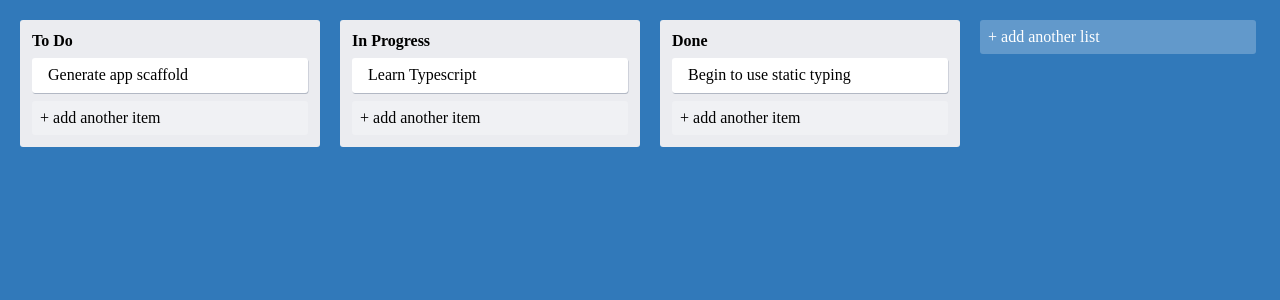
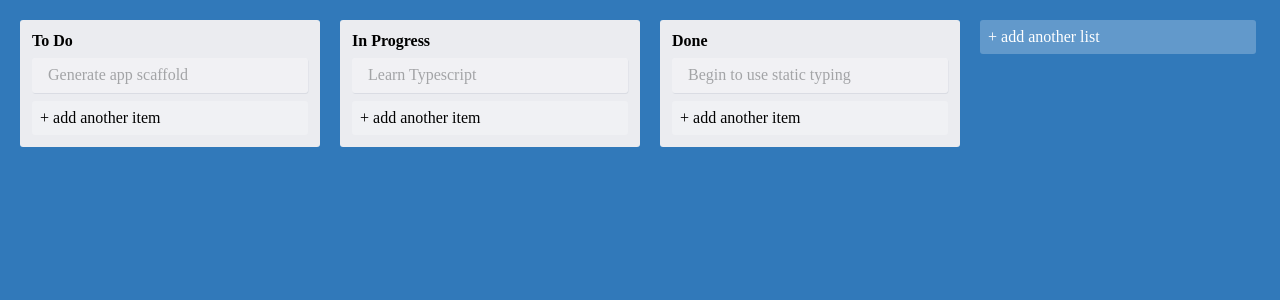
Before and after one commit to cyhfe/trello-clone, a React (Create React App) app in the folder client/: page / in a window 1280 px wide. Shown: the top 300 px of the page. Built offline with nearby package versions, Linux system fonts and the light colour scheme.

Commit message:
update:drag & drop

```diff
--- a/client/src/App.tsx
+++ b/client/src/App.tsx
@@ -7,9 +7,6 @@ import AddNewItem from "./components/addNewItem";
 
 import { useAppState } from "./state/AppStateContext";
 import { addList } from "./state/actions";
-
-import "./App.css";
-
 
 const AppContainer = styled.div`
   height: 100%;
--- a/client/src/components/card.tsx
+++ b/client/src/components/card.tsx
@@ -1,7 +1,7 @@
 import React from "react";
 import styled from "styled-components";
-
-const CardContainer = styled.div`
+import {DragPreviewContainer} from '../styles'
+const CardContainer = styled(DragPreviewContainer)`
   background-color: #fff;
   cursor: pointer;
   margin-bottom: 0.5rem;
@@ -16,7 +16,7 @@ type CardProps = {
 };
 
 const Card = ({ text }: CardProps) => {
-  return <CardContainer>{text}</CardContainer>;
+  return <CardContainer isHidden>{text}</CardContainer>;
 };
 
 export default Card;
--- a/client/src/components/column.tsx
+++ b/client/src/components/column.tsx
@@ -1,16 +1,20 @@
-import React from "react";
+import React, { useRef } from "react";
 import styled from "styled-components";
 import { useAppState } from "../state/AppStateContext";
 import Card from "./card";
 import AddNewItem from "./addNewItem";
-import { addTask } from "../state/actions";
+import { addTask, moveList } from "../state/actions";
 import { useItemDrag } from "../utils/useItemGrag";
+import { useDrop } from "react-dnd";
+import { DragPreviewContainer } from "../styles";
+import { isHidden } from "../utils/isHidden";
+
 const ColumnWrap = styled.div`
   min-width: 320px;
   padding-right: 20px;
 `;
 
-const ColumnContainer = styled.div`
+const ColumnContainer = styled(DragPreviewContainer)`
   border-radius: 3px;
   padding: 12px;
   background-color: #ebecf0;
@@ -27,20 +31,29 @@ type ColumnProps = {
 };
 
 const Column = ({ id, text }: ColumnProps) => {
-  const { getTasksByListId, dispatch } = useAppState();
+  const { getTasksByListId, dispatch, draggedItem } = useAppState();
   const tasks = getTasksByListId(id);
+  const ref = useRef<HTMLDivElement>(null);
+  const { drag } = useItemDrag({ id, text, type: "COLUMN" });
+  const [, drop] = useDrop({
+    accept: "COLUMN",
+    hover() {
+      if (!draggedItem) return;
+      if (draggedItem.type === "COLUMN") {
+        if (draggedItem.id === id) return;
+        dispatch(moveList(draggedItem.id, id));
+      }
+    },
+  });
+  drag(drop(ref));
   return (
     <ColumnWrap>
-      <ColumnContainer>
+      <ColumnContainer ref={ref} isHidden={isHidden(draggedItem, "COLUMN", id)}>
         <Title>{text}</Title>
         {tasks.map((task) => {
           return <Card key={task.id} text={task.text} />;
         })}
-        <AddNewItem
-          toggleButtonText={"+ add another item"}
-          onAdd={(text) => dispatch(addTask(text, id))}
-          dark
-        />
+        <AddNewItem toggleButtonText={"+ add another item"} onAdd={(text) => dispatch(addTask(text, id))} dark />
       </ColumnContainer>
     </ColumnWrap>
   );
--- /dev/null
+++ b/client/src/styles.ts
@@ -0,0 +1,9 @@
+import styled from "styled-components";
+
+type DragPreviewContainerProps = {
+  isHidden?: boolean;
+};
+
+export const DragPreviewContainer = styled.div<DragPreviewContainerProps>`
+  opacity: ${(props) => (props.isHidden ? 0.3 : 1)};
+`;
--- a/client/src/utils/arrayUtils.ts
+++ b/client/src/utils/arrayUtils.ts
@@ -1,26 +1,26 @@
-import {cloneDeep} from 'lodash'
+import { cloneDeep } from "lodash";
 type Item = {
   id: string;
 };
-export const findItemIndexById = <TItem extends Item>(
-  items: TItem[],
-  id: string
-) => {
+export const findItemIndexById = <TItem extends Item>(items: TItem[], id: string) => {
   return items.findIndex((item) => item.id === id);
 };
 
+const removeItemAtIndex = <TItem>(array: TItem[], index: number) => {
+  // return [...array.slice(0, index), ...array.slice(index + 1)];
+  const copiedArray = cloneDeep(array)
+  copiedArray.splice(index, 1)
+  return copiedArray
+};
 
-const removeItemAtIndex = <TItem>(array: TItem[], from:number) => {
-  const newArray = cloneDeep(array)
-  return newArray.splice(from, 1)
-}
-
-const insertItemAtIndex = <TItem>(array:TItem[], item: TItem, index:number) => {
-  const newArray = cloneDeep(array)
-  return newArray.splice(index - 1, 0, item)
-}
+const insertItemAtIndex = <TItem>(array: TItem[], item: TItem, index: number) => {
+  // return [...array.slice(0, index), item, ...array.slice(index)];
+  const copiedArray = cloneDeep(array)
+  copiedArray.splice(index, 0, item)
+  return copiedArray
+};
 
 export const moveItem = <TItem>(array: TItem[], from: number, to: number) => {
-  const item = array[from]
-  return insertItemAtIndex(removeItemAtIndex(array, from), item, to)
-}
+  const item = array[from];
+  return insertItemAtIndex(removeItemAtIndex(array, from), item, to);
+};
--- /dev/null
+++ b/client/src/utils/isHidden.ts
@@ -0,0 +1,5 @@
+import { DragItem } from "../dragItem";
+
+export const isHidden = (draggedItem: DragItem | null, itemType: string, id: string): boolean => {
+  return Boolean(draggedItem && draggedItem.id === id && draggedItem.type === itemType);
+};
--- a/client/src/utils/useItemGrag.ts
+++ b/client/src/utils/useItemGrag.ts
@@ -5,7 +5,7 @@ import { setDraggedItem } from "../state/actions";
 
 export const useItemDrag = (item: DragItem) => {
   const { dispatch } = useAppState();
-  const [, drag] = useDrag(() => ({
+  const [, drag] = useDrag({
     type: item.type,
     item: () => {
       dispatch(setDraggedItem(item));
@@ -14,6 +14,6 @@ export const useItemDrag = (item: DragItem) => {
     end: () => {
       dispatch(setDraggedItem(null));
     },
-  }));
-  return drag;
+  });
+  return { drag };
 };
```
Also changed, not shown: client/src/App.css (deleted).
